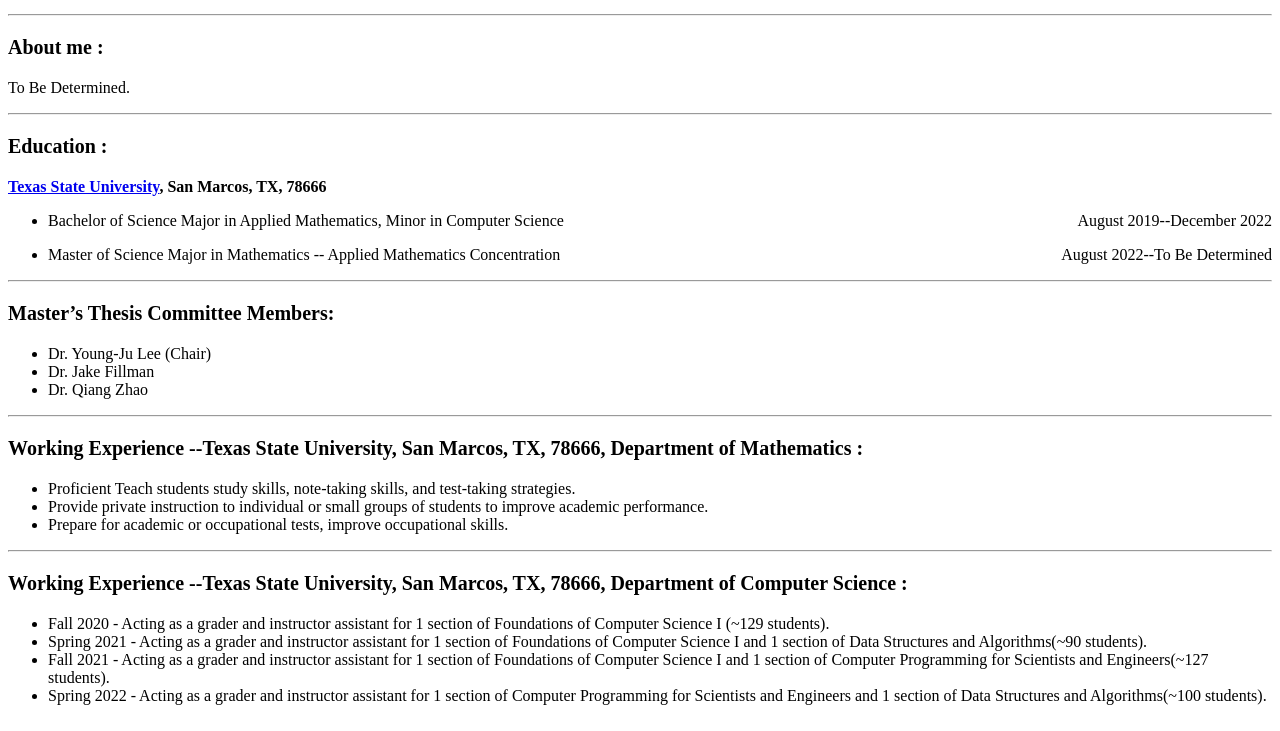
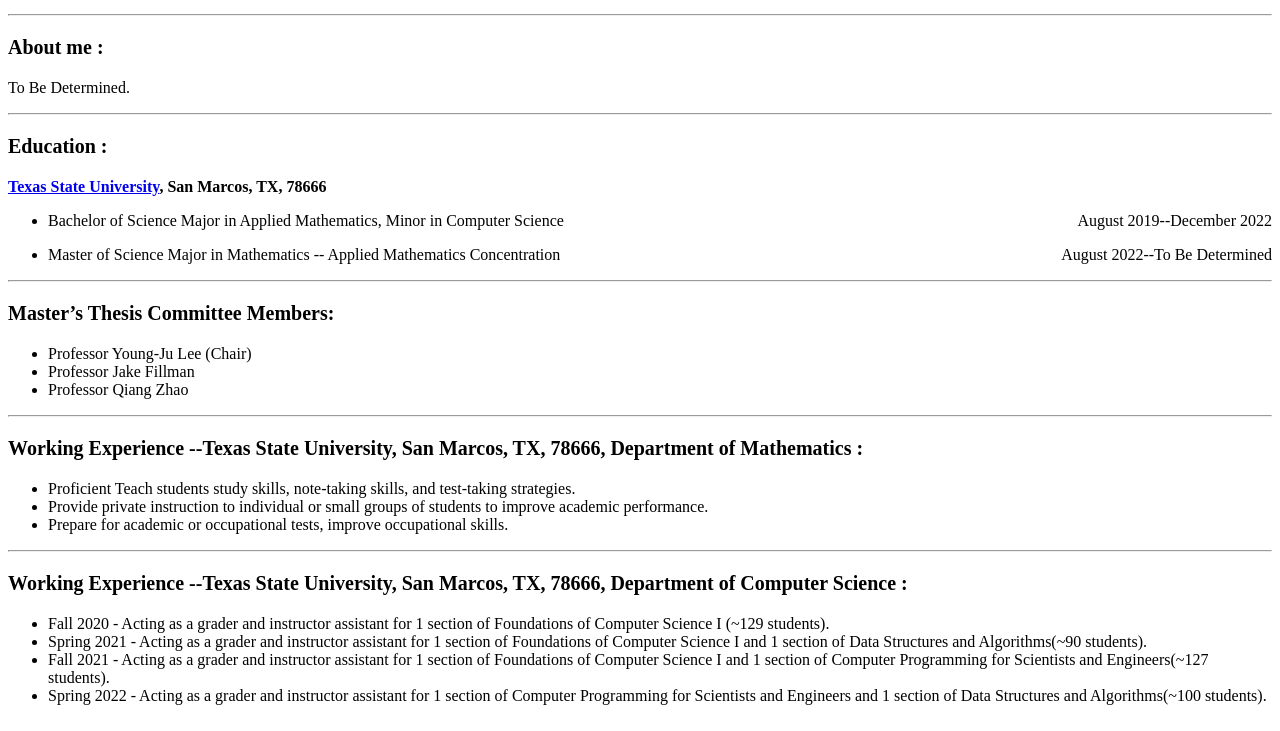
Before and after one commit to longxiaolong0227/longxiaolong0227.github.io, a plain HTML site: page index.html in a window 1280 px wide. Shown: the part 69-800 px from the top of the page. Drawn offline with Linux system fonts and the light colour scheme.

Commit message:
Update index.html

```diff
--- a/index.html
+++ b/index.html
@@ -47,9 +47,9 @@
 </p>
 
 <ul>
-<li>Dr. Young-Ju Lee (Chair)</li>
-<li>Dr. Jake Fillman</li>
-<li>Dr. Qiang Zhao</li>
+<li>Professor Young-Ju Lee (Chair)</li>
+<li>Professor Jake Fillman</li>
+<li>Professor Qiang Zhao</li>
 </ul>
 
 <hr />
```
